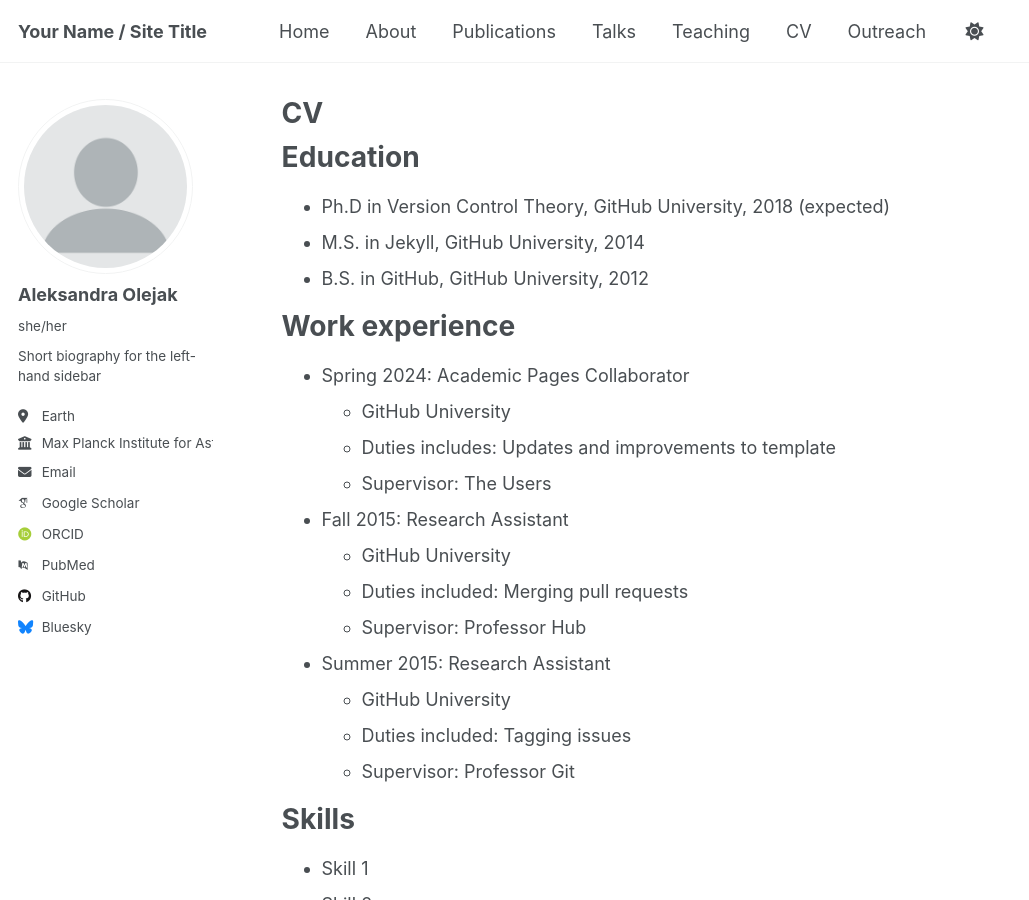
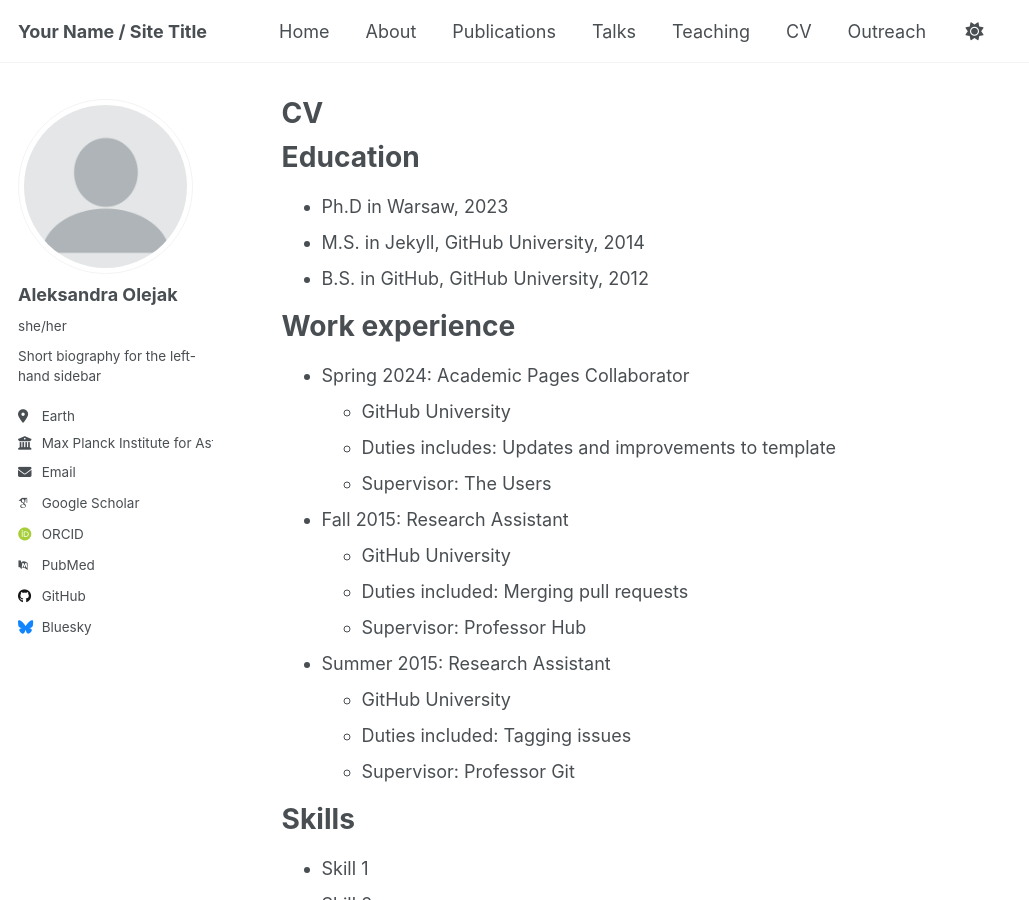
Before and after one commit to aleole/aleole.github.io, a Jekyll site: the page built from _pages/cv.md, in a window 1280 px wide and 900 px high. Shown: the whole window, without its empty margins (0-1029 px from the left). Built offline with Jekyll 4.4.1, drawn with Linux system fonts in a browser that asks for light colours; some web fonts are replaced; a script that is not in the unit is left out.

Commit message:
Update cv.md

```diff
--- a/_pages/cv.md
+++ b/_pages/cv.md
@@ -11,7 +11,7 @@ redirect_from:
 
 Education
 ======
-* Ph.D in Version Control Theory, GitHub University, 2018 (expected)
+* Ph.D in Warsaw, 2023
 * M.S. in Jekyll, GitHub University, 2014
 * B.S. in GitHub, GitHub University, 2012
 
```
